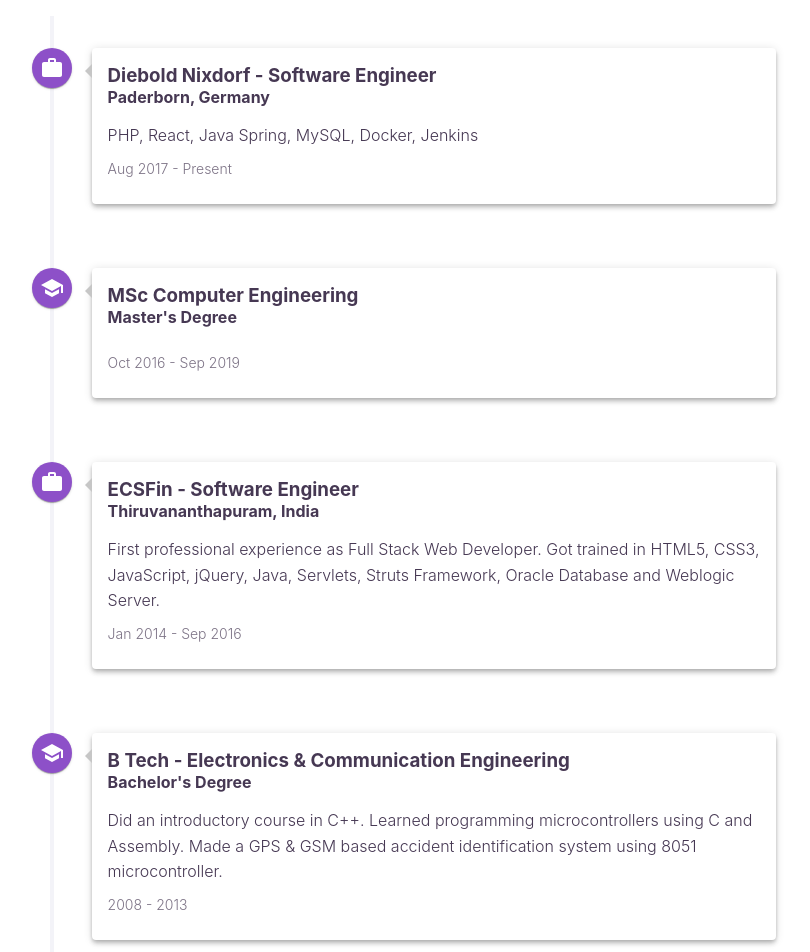
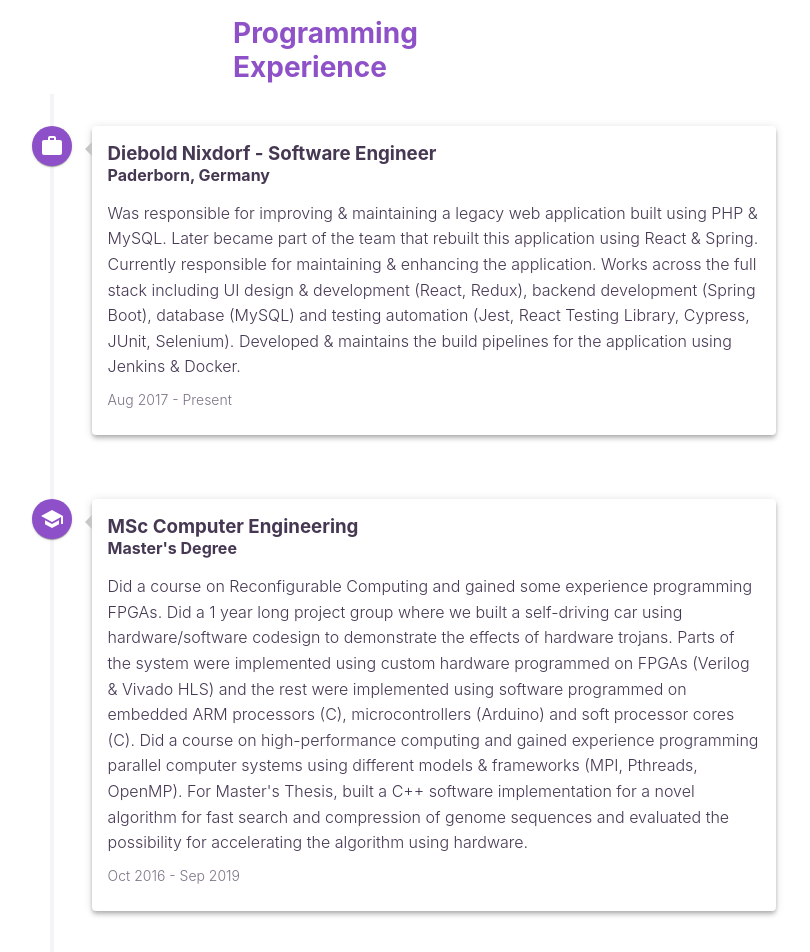
Before and after one commit to nithinssabu/nithinssabu.com, a Next.js app: page / in a window 1280 px wide. Shown: the part 1060-2012 px from the top of the page, without its empty margins (236-1046 px from the left). Built offline with nearby package versions, Linux system fonts and the light colour scheme.

Commit message:
Add content for programming timeline

```diff
--- a/components/Timeline/Timeline.tsx
+++ b/components/Timeline/Timeline.tsx
@@ -1,11 +1,14 @@
-import {
-  VerticalTimeline,
-  VerticalTimelineElement,
-} from "react-vertical-timeline-component";
+import { VerticalTimeline } from "react-vertical-timeline-component";
+import { Container } from "@material-ui/core";
 import TimelineElement from "./TimelineElement";
+import styles from "../../styles/Home.module.css";
 
 const Timeline = () => {
   return (
+    <>
+      <Container className={styles.timelineTitle}>
+        Programming Experience
+      </Container>
       <VerticalTimeline layout="1-column">
         <TimelineElement
           title="Diebold Nixdorf - Software Engineer"
@@ -13,7 +16,17 @@
           date="Aug 2017 - Present"
           type="work"
         >
-        <p>PHP, React, Java Spring, MySQL, Docker, Jenkins</p>
+          <p>
+            Was responsible for improving &amp; maintaining a legacy web
+            application built using PHP &amp; MySQL. Later became part of the
+            team that rebuilt this application using React &amp; Spring.
+            Currently responsible for maintaining &amp; enhancing the
+            application. Works across the full stack including UI design &amp;
+            development (React, Redux), backend development (Spring Boot),
+            database (MySQL) and testing automation (Jest, React Testing
+            Library, Cypress, JUnit, Selenium). Developed &amp; maintains the
+            build pipelines for the application using Jenkins &amp; Docker.
+          </p>
         </TimelineElement>
         <TimelineElement
           title="MSc Computer Engineering"
@@ -21,7 +34,21 @@
           date="Oct 2016 - Sep 2019"
           type="academic"
         >
-        <p></p>
+          <p>
+            Did a course on Reconfigurable Computing and gained some experience
+            programming FPGAs. Did a 1 year long project group where we built a
+            self-driving car using hardware/software codesign to demonstrate the
+            effects of hardware trojans. Parts of the system were implemented
+            using custom hardware programmed on FPGAs (Verilog &amp; Vivado HLS)
+            and the rest were implemented using software programmed on embedded
+            ARM processors (C), microcontrollers (Arduino) and soft processor
+            cores (C). Did a course on high-performance computing and gained
+            experience programming parallel computer systems using different
+            models &amp; frameworks (MPI, Pthreads, OpenMP). For Master's
+            Thesis, built a C++ software implementation for a novel algorithm
+            for fast search and compression of genome sequences and evaluated
+            the possibility for accelerating the algorithm using hardware.
+          </p>
         </TimelineElement>
         <TimelineElement
           title="ECSFin - Software Engineer"
@@ -30,9 +57,13 @@
           type="work"
         >
           <p>
-          First professional experience as Full Stack Web Developer. Got trained
-          in HTML5, CSS3, JavaScript, jQuery, Java, Servlets, Struts Framework,
-          Oracle Database and Weblogic Server.
+            First professional experience as a Full Stack Web Developer. Got
+            trained in HTML5, CSS3, JavaScript, jQuery, Java, JSP, Servlets,
+            Struts Framework, Oracle Database and WebLogic Server. Developed web
+            applications used in the finance domain, wrote Java libraries for
+            transformation &amp; parsing of messages used in wire transfers,
+            developed desktop applications using Java Swing and developed
+            prototypes using HTML/CSS/JavaScript/jQuery.
           </p>
         </TimelineElement>
         <TimelineElement
@@ -73,12 +104,13 @@
           type="academic"
         >
           <p>
-          Wrote my first computer program in BASIC. Basically copied an addition
-          program from my text book and modified it to perform subtraction,
-          multiplication &amp; division.
+            Wrote my first computer program in BASIC. Basically copied an
+            addition program from my text book and modified it to perform
+            subtraction, multiplication &amp; division.
           </p>
         </TimelineElement>
       </VerticalTimeline>
+    </>
   );
 };
 
--- a/styles/Home.module.css
+++ b/styles/Home.module.css
@@ -106,3 +106,11 @@
 .timeline {
   max-width: 52rem !important;
 }
+
+.timelineTitle {
+  font-size: 28px !important;
+  font-weight: 700;
+  max-width: 390px !important;
+  color: #8e51c7;
+  margin-bottom: 10px;
+}
```
Lines whose indentation alone changed are shown as unchanged.
